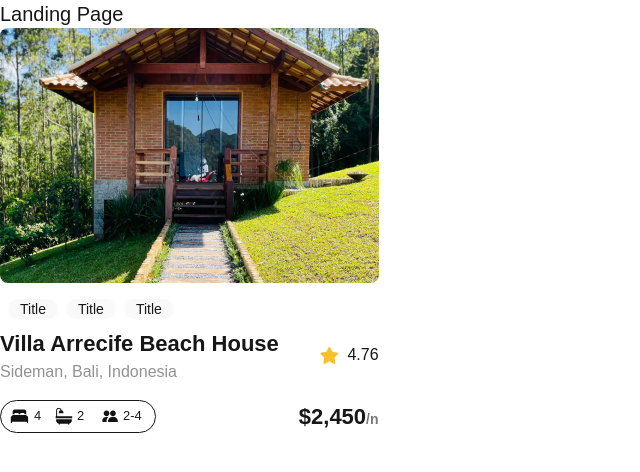
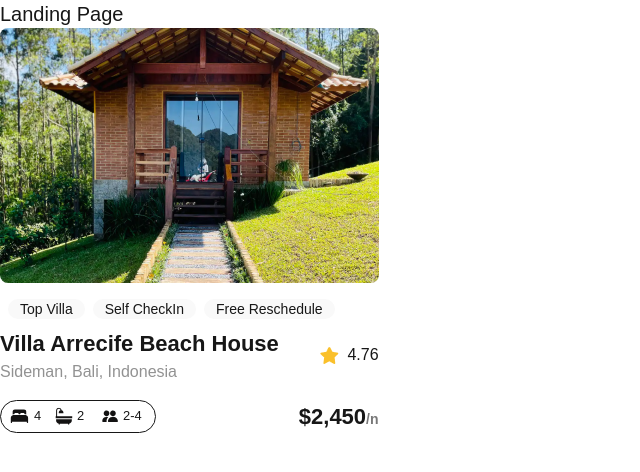
Before and after one commit to Benson-Gikonyo/alx-project-0x00-setup, a Next.js app in the folder alx-project-0x00/: page /landing in a window 1280 px wide. Shown: the top 472 px of the page, without its empty margins (0-640 px from the left). Built offline with nearby package versions, Linux system fonts and the light colour scheme.

Commit message:
updated pill tsx and  index ts files. Task 5

```diff
--- a/alx-project-0x00/components/Pill.tsx
+++ b/alx-project-0x00/components/Pill.tsx
@@ -1,7 +1,9 @@
-const Pill: React.FC = () => {
+import { PillProps } from "@/interfaces"
+
+const Pill: React.FC<PillProps> = ({ title }) => {
     return (
         <div className=" flex justify-center items-center bg-[#F9F9F9] px-3 w-auto-h-[27px] rounded-full">
-            <p className=" text-sm ">Title</p>
+            <p className=" text-sm ">{title}</p>
         </div>
     )
 }
--- a/alx-project-0x00/interfaces/index.ts
+++ b/alx-project-0x00/interfaces/index.ts
@@ -0,0 +1,3 @@
+export interface PillProps {
+    title:string;
+}
```
